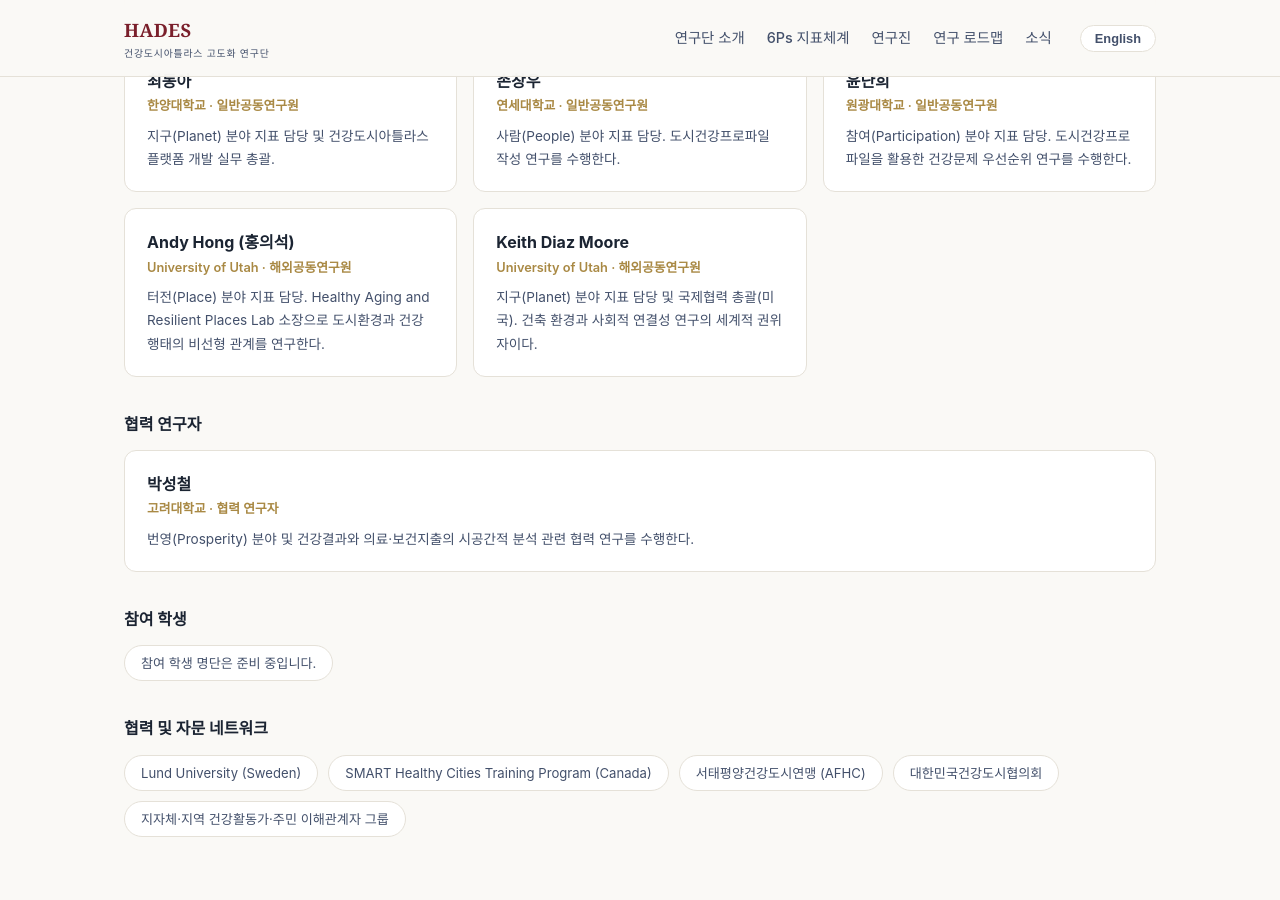
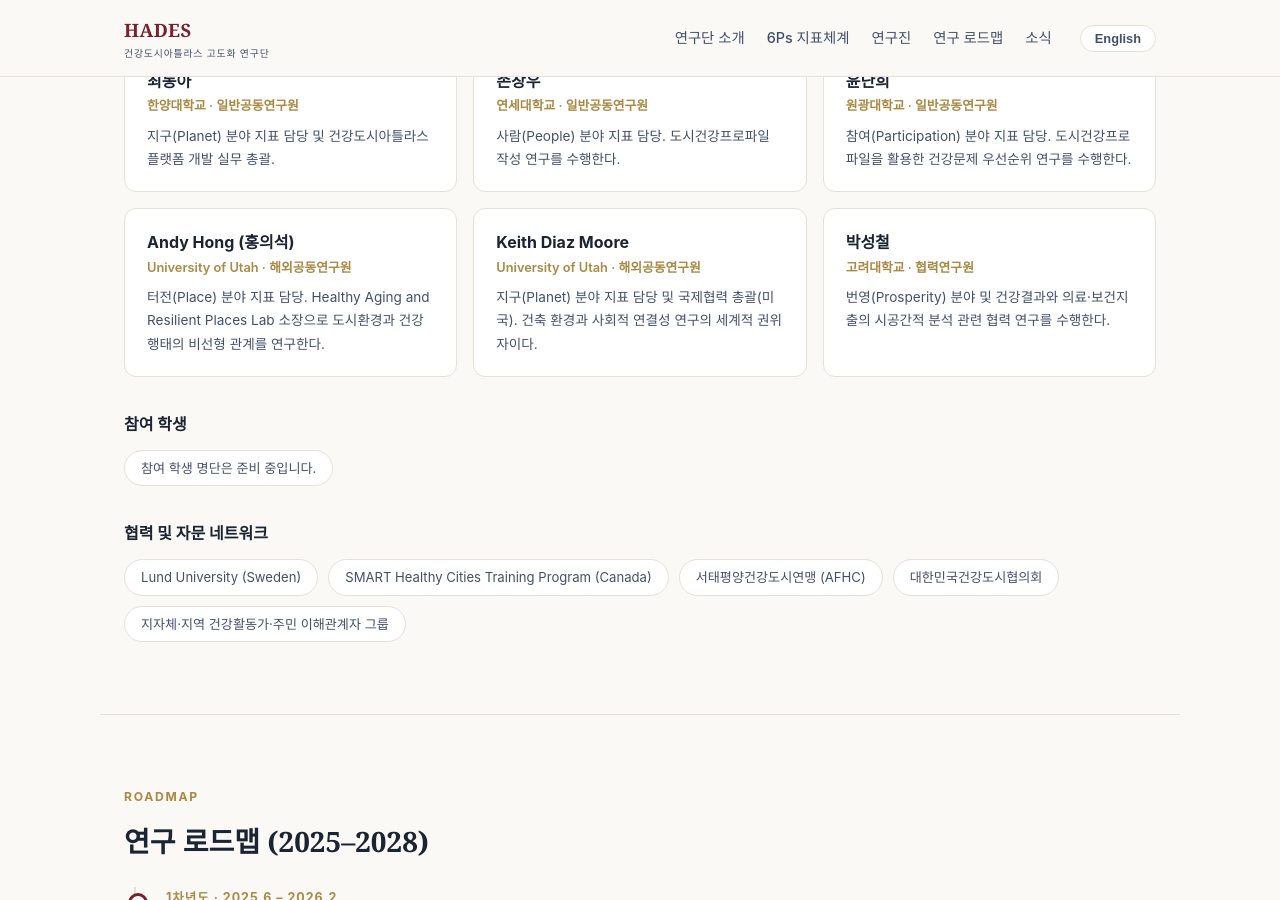
Before and after one commit to hpolicy/hcityatlas, a Jekyll site: the page built from index.html, in a window 1280 px wide and 900 px high, scrolled down 3219 px. Built offline with Jekyll 4.4.1, drawn with Linux system fonts in a browser that asks for light colours.

Commit message:
Add files via upload

```diff
--- a/index.html
+++ b/index.html
@@ -233,16 +233,10 @@
       <div class="aff"><span data-lang="ko">University of Utah · 해외공동연구원</span><span data-lang="en">University of Utah · International Co-Investigator</span></div>
       <p><span data-lang="ko">지구(Planet) 분야 지표 담당 및 국제협력 총괄(미국). 건축 환경과 사회적 연결성 연구의 세계적 권위자이다.</span><span data-lang="en">Planet domain and international coordination (USA); a leading scholar of the built environment and social connectedness.</span></p>
     </div>
-  </div>
-
-  <div class="partners">
-    <h3><span data-lang="ko">협력 연구자</span><span data-lang="en">Collaborating Researchers</span></h3>
-    <div class="people-grid" style="margin-bottom:34px;">
-      <div class="person">
-        <div class="name"><span data-lang="ko">박성철</span><span data-lang="en">Sungchul Park</span></div>
-        <div class="aff"><span data-lang="ko">고려대학교 · 협력 연구자</span><span data-lang="en">Korea University · Collaborating Researcher</span></div>
-        <p><span data-lang="ko">번영(Prosperity) 분야 및 건강결과와 의료·보건지출의 시공간적 분석 관련 협력 연구를 수행한다.</span><span data-lang="en">Collaborates on the Prosperity domain and spatiotemporal analysis of health outcomes and expenditures.</span></p>
-      </div>
+    <div class="person">
+      <div class="name"><span data-lang="ko">박성철</span><span data-lang="en">Sungchul Park</span></div>
+      <div class="aff"><span data-lang="ko">고려대학교 · 협력연구원</span><span data-lang="en">Korea University · Collaborating Researcher</span></div>
+      <p><span data-lang="ko">번영(Prosperity) 분야 및 건강결과와 의료·보건지출의 시공간적 분석 관련 협력 연구를 수행한다.</span><span data-lang="en">Collaborates on the Prosperity domain and spatiotemporal analysis of health outcomes and expenditures.</span></p>
     </div>
   </div>
 
```
